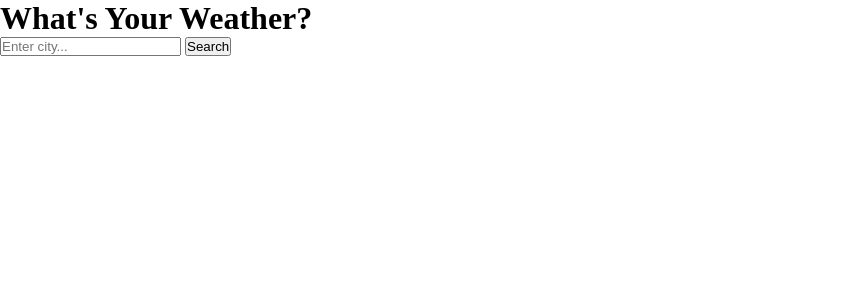
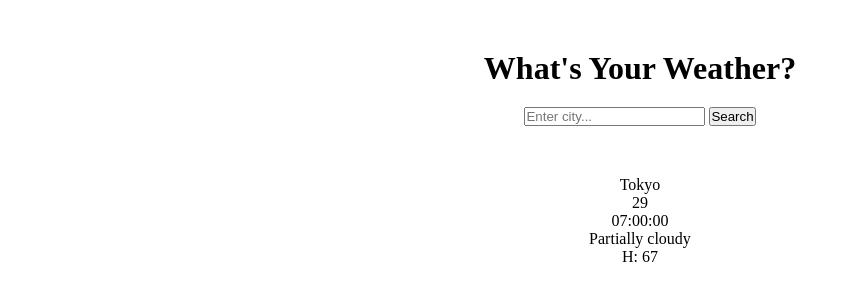
Before and after one commit to curreesan/odin-weather-app, a plain HTML site: page index.html in a window 1280 px wide. Shown: the whole page, without its empty margins (0-858 px from the left). Drawn offline with Linux system fonts and the light colour scheme; no server answers.

Commit message:
Update initial html css required for UI, removed feels-like because doesn't fit the genre

```diff
--- a/index.css
+++ b/index.css
@@ -3,3 +3,25 @@
   padding: 0;
   box-sizing: border-box;
 }
+
+.container {
+  padding-top: 50px;
+  margin: 0 auto;
+  max-width: 1200px;
+}
+
+.weather-input-container {
+  display: flex;
+  flex-direction: column;
+  align-items: center;
+  justify-content: center;
+  gap: 20px;
+  margin-bottom: 50px;
+}
+
+.weather-details {
+  display: flex;
+  flex-direction: column;
+  justify-content: center;
+  align-items: center;
+}
--- a/index.html
+++ b/index.html
@@ -9,7 +9,7 @@
   </head>
   <body>
     <div class="container">
-      <header>
+      <header class="weather-input-container">
         <h1>What's Your Weather?</h1>
         <form id="search-form">
           <input
@@ -21,6 +21,13 @@
           <button type="submit">Search</button>
         </form>
       </header>
+      <section class="weather-details">
+        <div id="city-name">Tokyo</div>
+        <div id="temperature">29</div>
+        <div id="date-time">07:00:00</div>
+        <div id="condition">Partially cloudy</div>
+        <div id="humidity">H: 67</div>
+      </section>
     </div>
   </body>
 </html>
--- a/src/utils.js
+++ b/src/utils.js
@@ -8,7 +8,6 @@ export function extractWeatherData(rawData) {
     datetime: c.datetime,
     conditions: c.conditions,
     temp: Math.round(c.temp),
-    feelsLike: Math.round(c.feelslike),
     humidity: c.humidity,
     icon: c.icon,
   };
```
